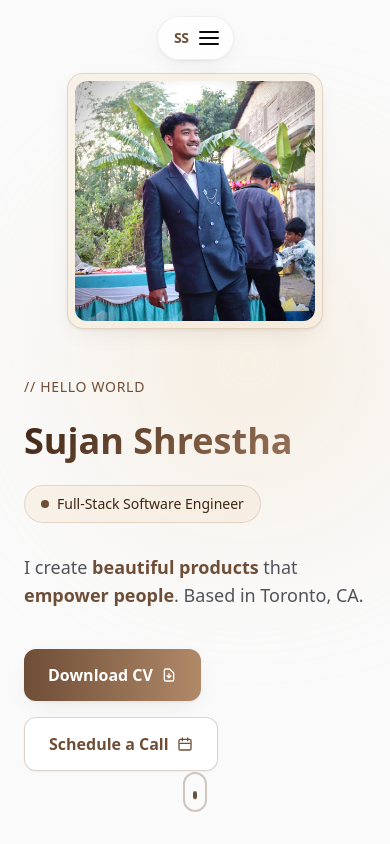
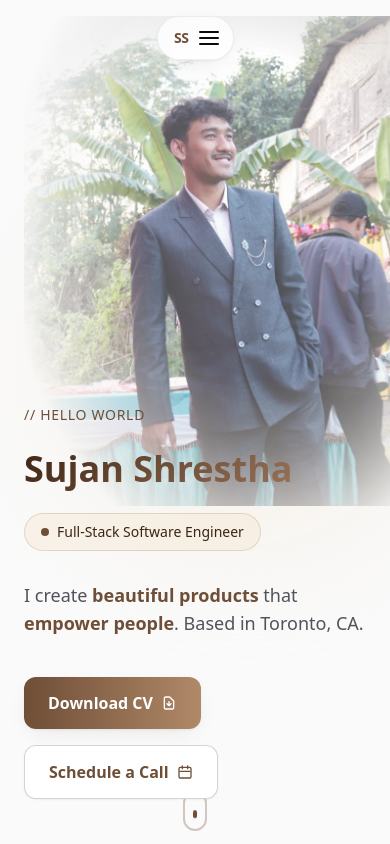
Before and after one commit to darkweb19/sujanshrestha.ca, a Next.js app: page / in a window 390 px wide. Shown: the top 844 px of the page. Built offline with nearby package versions, Linux system fonts and the light colour scheme.

Commit message:
feat: blend portrait into hero background

```diff
--- a/app/globals.css
+++ b/app/globals.css
@@ -145,6 +145,65 @@ body {
 
 /* ===== HERO CSS ANIMATIONS (replaces JS-driven framer-motion) ===== */
 
+/* A borderless portrait layer with a soft, irregular fade into the page. */
+.hero-portrait {
+	position: absolute;
+	top: 50%;
+	right: clamp(-8rem, -7vw, -4rem);
+	width: min(64vw, 760px);
+	height: min(82vh, 800px);
+	min-height: 620px;
+	transform: translateY(-50%);
+	opacity: 0.88;
+	-webkit-mask-image: radial-gradient(
+		ellipse 68% 79% at 59% 47%,
+		#000 46%,
+		rgba(0, 0, 0, 0.82) 62%,
+		rgba(0, 0, 0, 0.3) 78%,
+		transparent 100%
+	);
+	mask-image: radial-gradient(
+		ellipse 68% 79% at 59% 47%,
+		#000 46%,
+		rgba(0, 0, 0, 0.82) 62%,
+		rgba(0, 0, 0, 0.3) 78%,
+		transparent 100%
+	);
+}
+
+.hero-portrait-image {
+	object-position: 48% center;
+	filter: saturate(0.78) contrast(0.94) brightness(1.03);
+}
+
+@media (max-width: 1023px) {
+	.hero-portrait {
+		top: 1rem;
+		right: -18%;
+		width: 118%;
+		height: 58vh;
+		min-height: 430px;
+		transform: none;
+		opacity: 0.72;
+		-webkit-mask-image: radial-gradient(
+			ellipse 66% 76% at 58% 42%,
+			#000 42%,
+			rgba(0, 0, 0, 0.7) 62%,
+			transparent 94%
+		);
+		mask-image: radial-gradient(
+			ellipse 66% 76% at 58% 42%,
+			#000 42%,
+			rgba(0, 0, 0, 0.7) 62%,
+			transparent 94%
+		);
+	}
+
+	.hero-portrait-image {
+		object-position: 48% 30%;
+	}
+}
+
 /* Floating orb drift — desktop only */
 @media (min-width: 769px) {
 	.hero-orb-1 {
--- a/components/Hero.tsx
+++ b/components/Hero.tsx
@@ -10,24 +10,32 @@ import ScheduleCallModal from "./ScheduleCallModal";
 export default function Hero() {
 	return (
 		<HeroParallax>
-			<div className="grid lg:grid-cols-2 gap-12 lg:gap-16 items-center">
-				{/* Left - Text Content */}
-				<div className="order-2 lg:order-1">
+			<div className="relative min-h-[calc(100vh-10rem)] lg:min-h-[680px] flex items-end lg:items-center">
+				{/* Portrait blends into the hero instead of sitting in a separate card. */}
+				<div className="hero-portrait" aria-hidden="true">
+					<Image
+						src="/images/sujan.jpg"
+						alt=""
+						fill
+						className="hero-portrait-image object-cover"
+						priority
+						fetchPriority="high"
+						sizes="(max-width: 1023px) 100vw, 760px"
+					/>
+				</div>
+
+				{/* Copy stays above the portrait's soft edge. */}
+				<div className="relative z-10 w-full max-w-xl pt-[48vh] pb-16 sm:pt-[52vh] lg:py-0">
 					<HeroTextAnimations>
-						{/* Greeting */}
 						<p className="text-coffee font-mono text-sm tracking-wider mb-6">
 							&#47;&#47; HELLO WORLD
 						</p>
 
-						{/* Name */}
 						<h1 className="text-4xl sm:text-5xl md:text-6xl lg:text-7xl font-bold mb-6">
-							<span className="gradient-text">
-								Sujan Shrestha
-							</span>
+							<span className="gradient-text">Sujan Shrestha</span>
 							<br />
 						</h1>
 
-						{/* Role badge */}
 						<div className="inline-flex items-center gap-2 px-4 py-2 rounded-full glass-beige mb-6">
 							<span className="w-2 h-2 rounded-full bg-coffee" />
 							<span className="text-espresso text-sm font-medium">
@@ -35,7 +43,6 @@ export default function Hero() {
 							</span>
 						</div>
 
-						{/* Tagline */}
 						<p className="text-lg md:text-xl text-text-muted max-w-lg mb-10">
 							I create{" "}
 							<span className="text-coffee font-semibold">
@@ -48,9 +55,7 @@ export default function Hero() {
 							. Based in Toronto, CA.
 						</p>
 
-						{/* CTA Buttons */}
 						<div className="flex flex-wrap gap-4">
-							{/* Primary Button */}
 							<a
 								href="/Sujan.pdf"
 								download="Sujan_Shrestha_Resume.pdf"
@@ -72,35 +77,9 @@ export default function Hero() {
 								</svg>
 							</a>
 
-							{/* Scheduling CTA */}
 							<ScheduleCallModal />
 						</div>
 					</HeroTextAnimations>
-				</div>
-
-				{/* Right - Profile Image (SSR, no animation wrapper, instant LCP) */}
-				<div className="order-1 lg:order-2 flex justify-center lg:justify-end">
-					<div className="relative">
-						{/* Main image container */}
-						<div className="relative w-64 h-64 sm:w-72 sm:h-72 md:w-96 md:h-96">
-							{/* Glass frame */}
-							<div className="absolute inset-0 rounded-2xl glass-beige shadow-card" />
-
-							{/* Image — SSR'd, priority, instant paint */}
-							<div className="relative w-full h-full p-2">
-								<Image
-									src="/images/sujan.jpg"
-									alt="Sujan Shrestha — Full-Stack Software Engineer based in Toronto"
-									width={384}
-									height={384}
-									className="rounded-xl object-cover w-full h-full"
-									priority
-									fetchPriority="high"
-									sizes="(max-width: 640px) 256px, (max-width: 768px) 288px, 384px"
-								/>
-							</div>
-						</div>
-					</div>
 				</div>
 			</div>
 		</HeroParallax>
```
